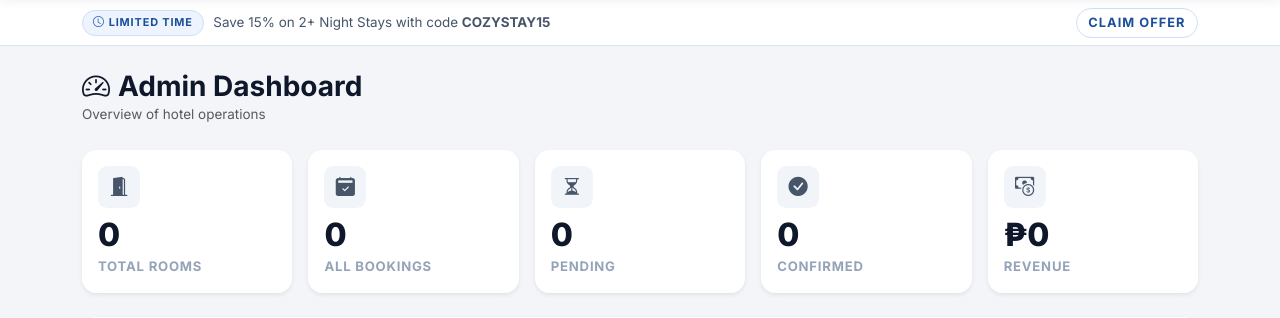
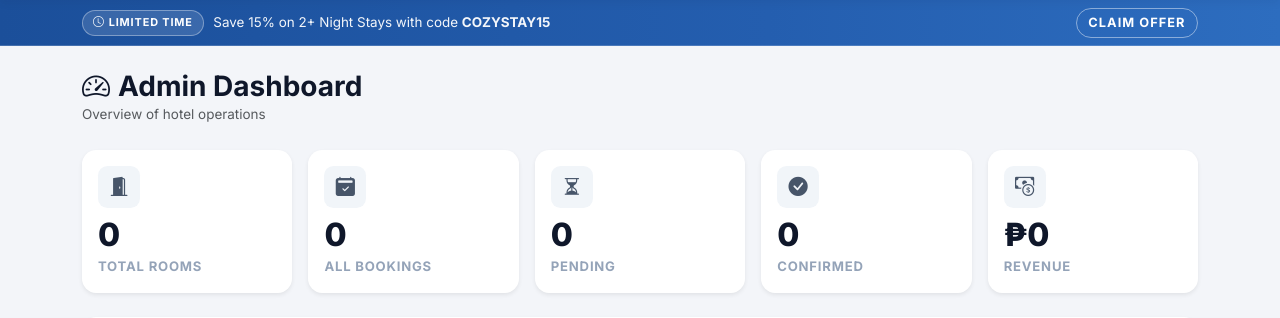
Before and after one commit to AldrianLoberiano/hotel_reservation, a Django app: page /admin-dashboard/ in a window 1280 px wide. Shown: the part 71-389 px from the top of the page. Run offline with Django 5.2, Linux system fonts and the light colour scheme; the visitor is signed in with stand-in values (Sample User, id 1); data comes from the database, SQL or seed files in the repository; data that the repository does not hold is empty.

Commit message:
Update styles.css

```diff
--- a/hotel_reservation/static/css/styles.css
+++ b/hotel_reservation/static/css/styles.css
@@ -131,9 +131,9 @@ body {
 }
 
 .header-offer-strip {
-  background: #ffffff !important;
-  border-bottom: 1px solid #dbe5f1;
-  color: var(--text-secondary);
+  background: linear-gradient(90deg, #1b4f9a 0%, #245eaf 60%, #2d6dbf 100%) !important;
+  border-bottom: 1px solid rgba(255,255,255,.18);
+  color: #fff;
   padding: .48rem 0;
   position: sticky;
   top: 69px;
@@ -148,11 +148,11 @@ body {
 .header-offer-badge {
   display: inline-flex;
   align-items: center;
-  border: 1px solid #cfe0f6;
-  background: #edf4fe;
+  border: 1px solid rgba(255,255,255,.35);
+  background: rgba(255,255,255,.13);
   border-radius: 2rem;
   padding: .2rem .62rem;
-  color: var(--brand-700);
+  color: #fff;
   font-size: .68rem;
   letter-spacing: .08em;
   text-transform: uppercase;
@@ -160,23 +160,23 @@ body {
 }
 .header-offer-text {
   font-size: .84rem;
-  color: var(--text-secondary);
+  color: rgba(255,255,255,.95);
 }
 .header-offer-link {
-  color: var(--brand-700);
+  color: #fff;
   font-size: .8rem;
   font-weight: 700;
   text-transform: uppercase;
   letter-spacing: .08em;
-  border: 1px solid #cfe0f6;
+  border: 1px solid rgba(255,255,255,.45);
   border-radius: 2rem;
   padding: .24rem .72rem;
   text-decoration: none;
   transition: var(--transition);
 }
 .header-offer-link:hover {
-  color: #fff;
-  background: var(--brand-600);
+  color: #1b4f9a;
+  background: #fff;
 }
 
 /* ============================================================
```
